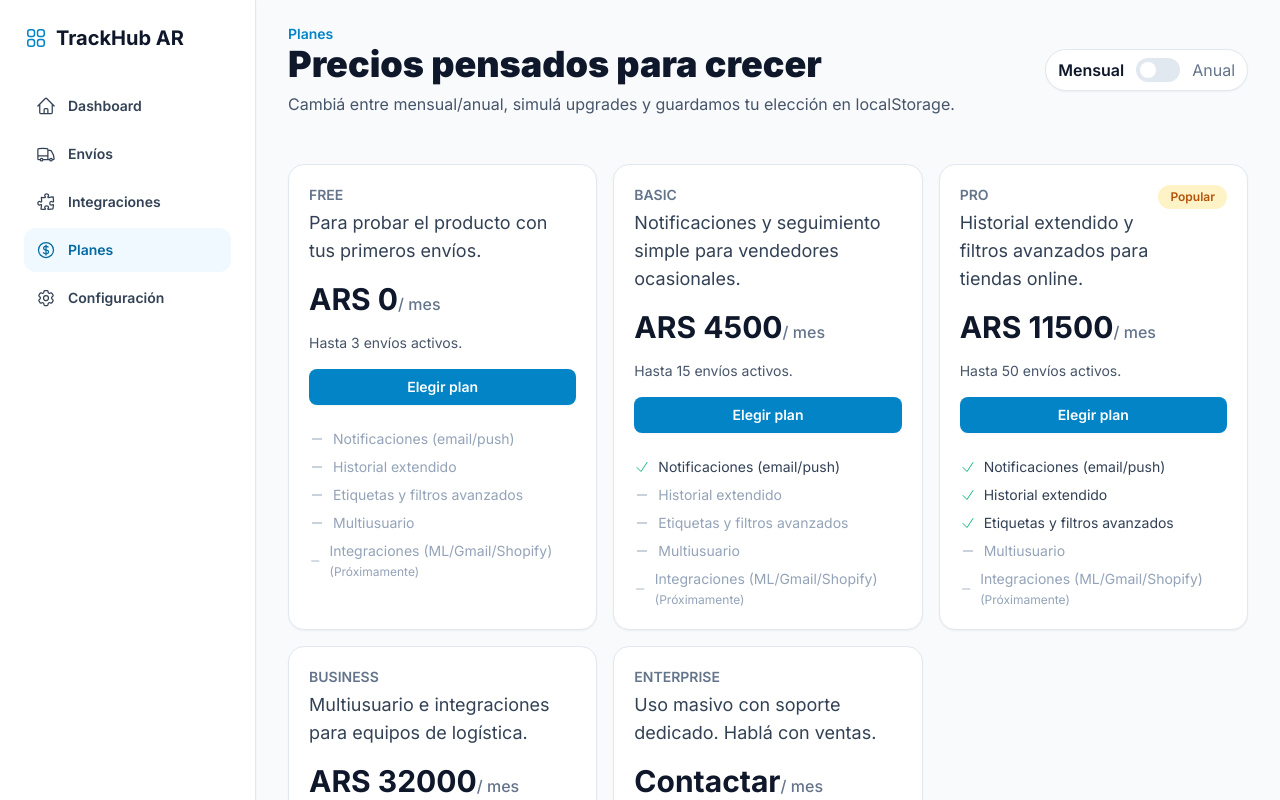
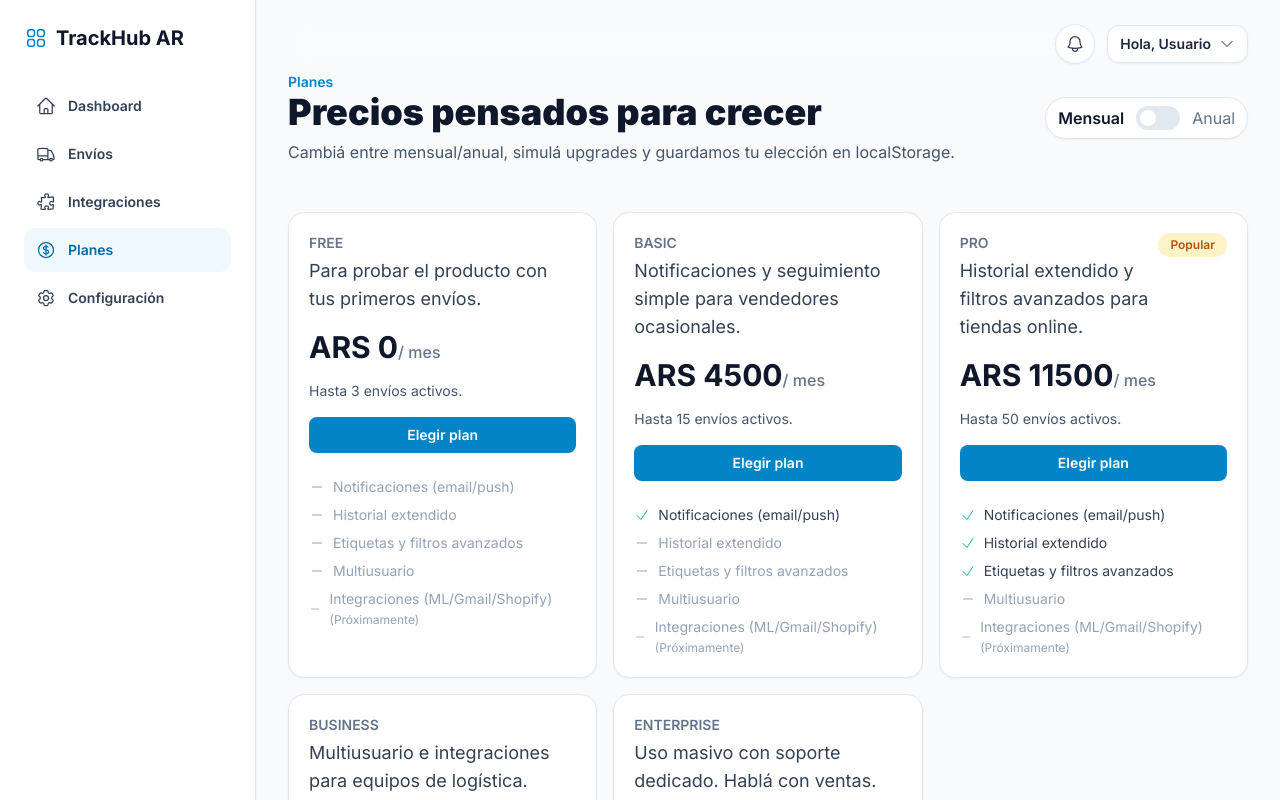
Before and after one commit to Mariano-Martinez/Proyecto-2, a Next.js app: page /pricing in a window 1280 px wide. Shown: the top 800 px of the page. Built offline with nearby package versions, Linux system fonts and the light colour scheme.

Commit message:
Add account dropdown and simplify header actions

```diff
--- a/src/app/dashboard/page.tsx
+++ b/src/app/dashboard/page.tsx
@@ -57,7 +57,7 @@ export default function DashboardPage() {
       <div className="lg:flex lg:min-h-screen">
         <Sidebar />
         <main className="flex-1 px-4 pb-24 pt-4 lg:px-8 lg:pb-12">
-          <TopBar onAdd={() => setOpen(true)} />
+          <TopBar />
           <div className="mt-6 flex flex-col gap-8">
             <div className="card grid gap-4 p-5 sm:grid-cols-2 lg:grid-cols-4">
               <div className="rounded-2xl bg-sky-50 p-4">
--- a/src/app/integrations/page.tsx
+++ b/src/app/integrations/page.tsx
@@ -6,6 +6,7 @@ import { useAuthGuard } from '@/lib/hooks';
 import { getPlan } from '@/lib/storage';
 import { Plan } from '@/lib/types';
 import { ArrowUpRightIcon, LockClosedIcon } from '@heroicons/react/24/outline';
+import { TopBar } from '@/components/TopBar';
 
 const integrations = [
   { name: 'MercadoLibre', description: 'Sincronizá ventas e importá trackings.', plan: Plan.BUSINESS },
@@ -24,7 +25,8 @@ export default function IntegrationsPage() {
       <div className="lg:flex lg:min-h-screen">
         <Sidebar />
         <main className="flex-1 px-4 pb-24 pt-6 lg:px-8 lg:pb-12">
-          <div className="flex items-center justify-between">
+          <TopBar />
+          <div className="mt-4 flex items-center justify-between">
             <div>
               <p className="text-sm font-semibold text-sky-600">Integraciones</p>
               <h1 className="text-3xl font-black text-slate-900">Conectá tus canales</h1>
--- a/src/app/pricing/page.tsx
+++ b/src/app/pricing/page.tsx
@@ -6,6 +6,7 @@ import { MobileNav } from '@/components/MobileNav';
 import { PricingCard } from '@/components/PricingCard';
 import { PricingComparison } from '@/components/PricingComparison';
 import { useRouter } from 'next/navigation';
+import { TopBar } from '@/components/TopBar';
 
 const faqs = [
   {
@@ -31,8 +32,9 @@ export default function PricingPage() {
       <div className="lg:flex lg:min-h-screen">
         <Sidebar />
         <main className="flex-1 px-4 pb-24 pt-6 lg:px-8 lg:pb-12">
+          <TopBar />
           <div className="mx-auto flex w-full max-w-6xl flex-col gap-12">
-            <div className="flex flex-col gap-4 sm:flex-row sm:items-center sm:justify-between">
+            <div className="mt-2 flex flex-col gap-4 sm:flex-row sm:items-center sm:justify-between">
               <div>
                 <p className="text-sm font-semibold text-sky-600">Planes</p>
                 <h1 className="text-4xl font-black text-slate-900">Precios pensados para crecer</h1>
--- a/src/app/shipments/page.tsx
+++ b/src/app/shipments/page.tsx
@@ -8,6 +8,7 @@ import { deleteShipment, getShipments, getUsage } from '@/lib/storage';
 import { Courier, Shipment, ShipmentStatus } from '@/lib/types';
 import { ShipmentCard } from '@/components/ShipmentCard';
 import { ShipmentTable } from '@/components/ShipmentTable';
+import { TopBar } from '@/components/TopBar';
 import { FunnelIcon, Squares2X2Icon, TableCellsIcon, TrashIcon } from '@heroicons/react/24/outline';
 import { useRouter } from 'next/navigation';
 
@@ -74,7 +75,8 @@ export default function ShipmentsPage() {
       <div className="lg:flex lg:min-h-screen">
         <Sidebar />
         <main className="flex-1 px-4 pb-24 pt-4 lg:px-8 lg:pb-12">
-          <div className="flex flex-col gap-4 lg:flex-row lg:items-center lg:justify-between">
+          <TopBar />
+          <div className="mt-4 flex flex-col gap-4 lg:flex-row lg:items-center lg:justify-between">
             <div>
               <p className="text-sm font-semibold text-sky-600">Gestión de envíos</p>
               <h1 className="text-3xl font-black text-slate-900">Mis envíos</h1>
--- /dev/null
+++ b/src/components/AccountMenu.tsx
@@ -0,0 +1,62 @@
+'use client';
+
+import { useEffect, useState } from 'react';
+import { useRouter } from 'next/navigation';
+import { ChevronDownIcon, ArrowRightOnRectangleIcon } from '@heroicons/react/24/outline';
+import { clearAuth, clearUser, getUser, setRedirectPath } from '@/lib/storage';
+
+const deriveDisplayName = (name?: string, email?: string) => {
+  if (name) {
+    const [first] = name.trim().split(' ');
+    return first || name;
+  }
+  if (email) {
+    return email.split('@')[0];
+  }
+  return 'Usuario';
+};
+
+export const AccountMenu = () => {
+  const router = useRouter();
+  const [open, setOpen] = useState(false);
+  const [displayName, setDisplayName] = useState('Usuario');
+
+  useEffect(() => {
+    const user = getUser();
+    setDisplayName(deriveDisplayName(user?.name, user?.email));
+  }, []);
+
+  const logout = () => {
+    clearAuth();
+    clearUser();
+    setRedirectPath('');
+    router.replace('/');
+  };
+
+  return (
+    <div
+      className="relative"
+      onMouseEnter={() => setOpen(true)}
+      onMouseLeave={() => setOpen(false)}
+    >
+      <button
+        onClick={() => setOpen((prev) => !prev)}
+        className="flex items-center gap-2 rounded-xl border border-slate-200 bg-white px-3 py-2 text-sm font-semibold text-slate-800 shadow-sm transition hover:border-slate-300 hover:bg-slate-50"
+      >
+        Hola, {displayName}
+        <ChevronDownIcon className={`h-4 w-4 transition ${open ? 'rotate-180' : ''}`} />
+      </button>
+      {open && (
+        <div className="absolute right-0 mt-2 w-44 rounded-xl border border-slate-200 bg-white py-1 shadow-lg">
+          <button
+            onClick={logout}
+            className="flex w-full items-center gap-2 px-3 py-2 text-sm font-semibold text-slate-700 transition hover:bg-slate-50"
+          >
+            <ArrowRightOnRectangleIcon className="h-4 w-4 text-red-600" />
+            <span>Cerrar sesión</span>
+          </button>
+        </div>
+      )}
+    </div>
+  );
+};
--- a/src/components/TopBar.tsx
+++ b/src/components/TopBar.tsx
@@ -1,34 +1,21 @@
 'use client';
 
-import { MagnifyingGlassIcon, BellIcon, PlusIcon } from '@heroicons/react/24/outline';
-import Link from 'next/link';
-import { usePathname, useRouter } from 'next/navigation';
+import { BellIcon } from '@heroicons/react/24/outline';
+import { useRouter } from 'next/navigation';
+import { AccountMenu } from './AccountMenu';
 
-export const TopBar = ({ onAdd }: { onAdd?: () => void }) => {
+export const TopBar = () => {
   const router = useRouter();
-  const pathname = usePathname();
   return (
-    <header className="sticky top-0 z-20 flex flex-wrap items-center gap-3 border-b border-slate-200 bg-white/90 px-4 py-3 backdrop-blur lg:border-b-0 lg:bg-transparent lg:px-0 lg:py-0">
-      <div className="flex flex-1 items-center gap-3 rounded-xl border border-slate-200 bg-white px-3 py-2 shadow-sm">
-        <MagnifyingGlassIcon className="h-5 w-5 text-slate-400" />
-        <input className="w-full text-sm focus:outline-none" placeholder="Buscar envíos o códigos" />
-      </div>
-      {onAdd && (
-        <button onClick={onAdd} className="hidden rounded-xl bg-sky-600 px-4 py-2 text-sm font-semibold text-white shadow-sm transition hover:bg-sky-500 lg:inline-flex lg:items-center lg:gap-2">
-          <PlusIcon className="h-4 w-4" />
-          Agregar
-        </button>
-      )}
+    <header className="sticky top-0 z-20 flex items-center justify-end gap-3 border-b border-slate-200 bg-white/90 px-4 py-3 backdrop-blur lg:border-b-0 lg:bg-transparent lg:px-0 lg:py-0">
       <button
         onClick={() => router.push('/notifications')}
-        className="flex h-10 w-10 items-center justify-center rounded-full border border-slate-200 bg-white text-slate-700 shadow-sm hover:text-sky-600"
+        className="flex h-10 w-10 items-center justify-center rounded-full border border-slate-200 bg-white text-slate-700 shadow-sm transition hover:text-sky-600"
         aria-label="Notificaciones"
       >
         <BellIcon className="h-5 w-5" />
       </button>
-      <Link href="/settings" className={`hidden rounded-full border border-slate-200 bg-white px-4 py-2 text-sm font-semibold lg:inline-flex ${pathname.startsWith('/settings') ? 'text-sky-600' : 'text-slate-700'}`}>
-        Perfil
-      </Link>
+      <AccountMenu />
     </header>
   );
 };
--- a/src/lib/hooks.ts
+++ b/src/lib/hooks.ts
@@ -14,7 +14,7 @@ export const useAuthGuard = (options?: { allowGuest?: boolean }) => {
     const authed = getAuth();
     if (!authed && !allowGuest) {
       setRedirectPath(pathname);
-      router.replace(`/login?next=${encodeURIComponent(pathname)}`);
+      router.replace(`/?next=${encodeURIComponent(pathname)}`);
     } else {
       setReady(true);
     }
--- a/src/lib/storage.ts
+++ b/src/lib/storage.ts
@@ -10,6 +10,7 @@ const STORAGE_KEYS = {
   auth: 'trackhub_auth',
   plan: 'trackhub_plan',
   redirect: 'trackhub_redirect',
+  user: 'trackhub_user',
 };
 
 const nowISO = () => new Date().toISOString();
@@ -108,6 +109,7 @@ export const setAuth = (flag: boolean) => writeLocal(STORAGE_KEYS.auth, flag);
 
 export const clearAuth = () => {
   writeLocal(STORAGE_KEYS.auth, false);
+  writeLocal(STORAGE_KEYS.user, '');
 };
 
 export const getPlan = (): Plan => {
@@ -124,6 +126,16 @@ export const consumeRedirectPath = (): string | null => {
   return value;
 };
 
+type StoredUser = {
+  name?: string;
+  email?: string;
+  provider?: string;
+};
+
+export const setUser = (user: StoredUser) => writeLocal(STORAGE_KEYS.user, user);
+export const getUser = (): StoredUser | null => readLocal<StoredUser>(STORAGE_KEYS.user);
+export const clearUser = () => writeLocal(STORAGE_KEYS.user, '');
+
 export const getUsage = () => {
   const shipments = getShipments();
   const plan = getPlan();
```
Also changed, not shown: src/app/login/page.tsx (+9 -4 lines), src/app/page.tsx (+9 -4 lines), src/app/settings/page.tsx (+4 -12 lines), 1 other file (tests, documents, lock files or other folders).
